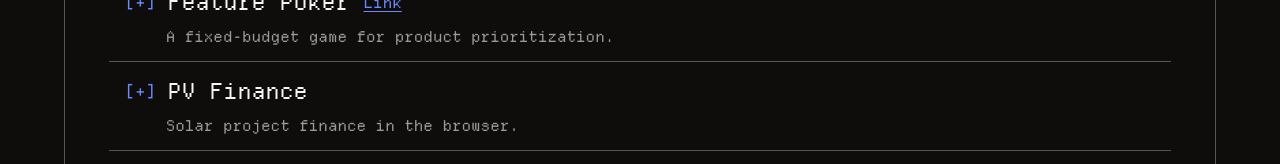
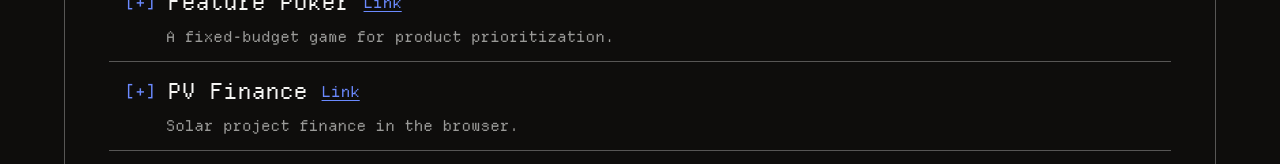
Before and after one commit to hugomtns/personal-page, a Next.js app: page /projects in a window 1280 px wide. Shown: the part 367-531 px from the top of the page. Built offline with nearby package versions, Linux system fonts and the light colour scheme.

Commit message:
Link PV Finance from Projects

```diff
--- a/content/projects.ts
+++ b/content/projects.ts
@@ -48,6 +48,7 @@ The organizer defines the cards and chip values in a configuration and shares a
   {
     id: 'pvfinance',
     name: 'PV Finance',
+    url: 'https://pv-finance.hugomartins.pm/',
     tagline: 'Solar project finance in the browser.',
     description:
       'A browser-side financial model for utility-scale solar projects. It takes project parameters and runs IRR, NPV, LCOE, debt sizing, and a 25-year cash-flow projection. Sensitivity sliders let you see how assumptions affect returns, an audit log shows the formula behind every number, and it exports a PDF report.',
```
